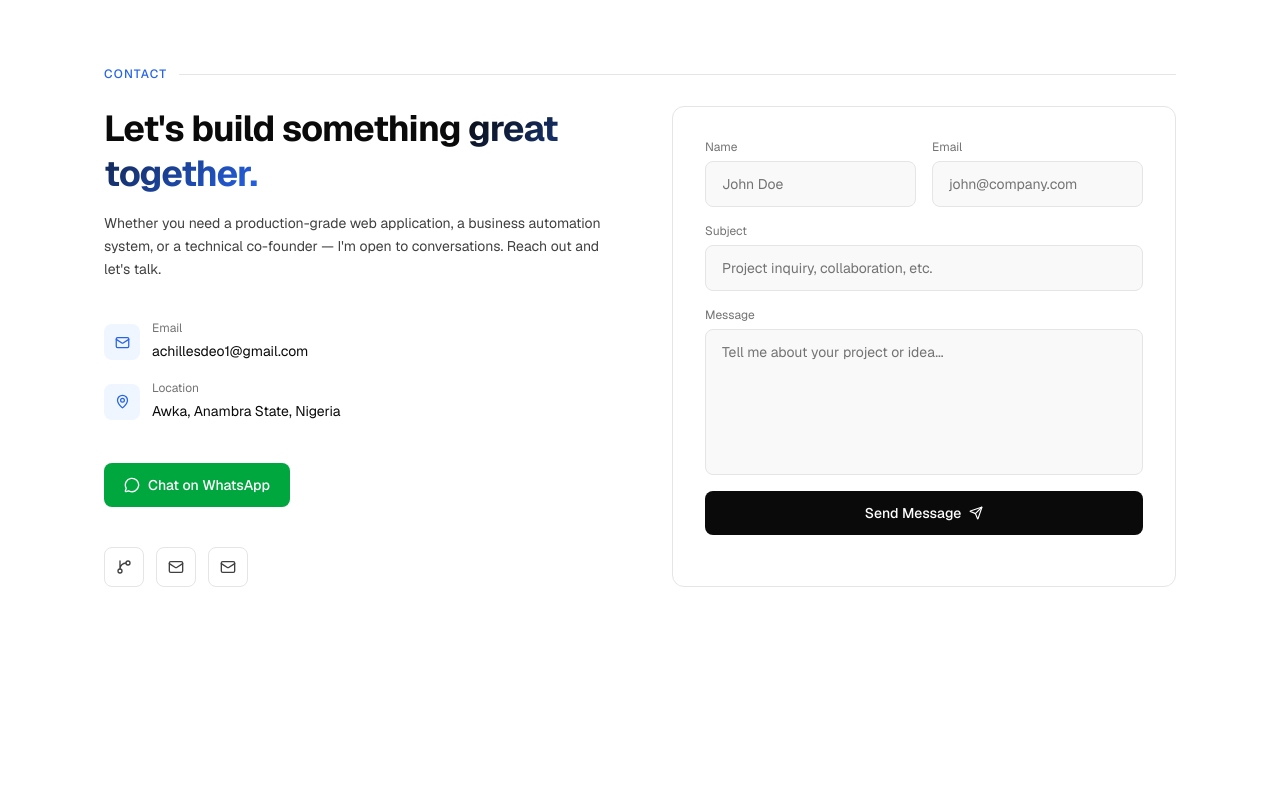
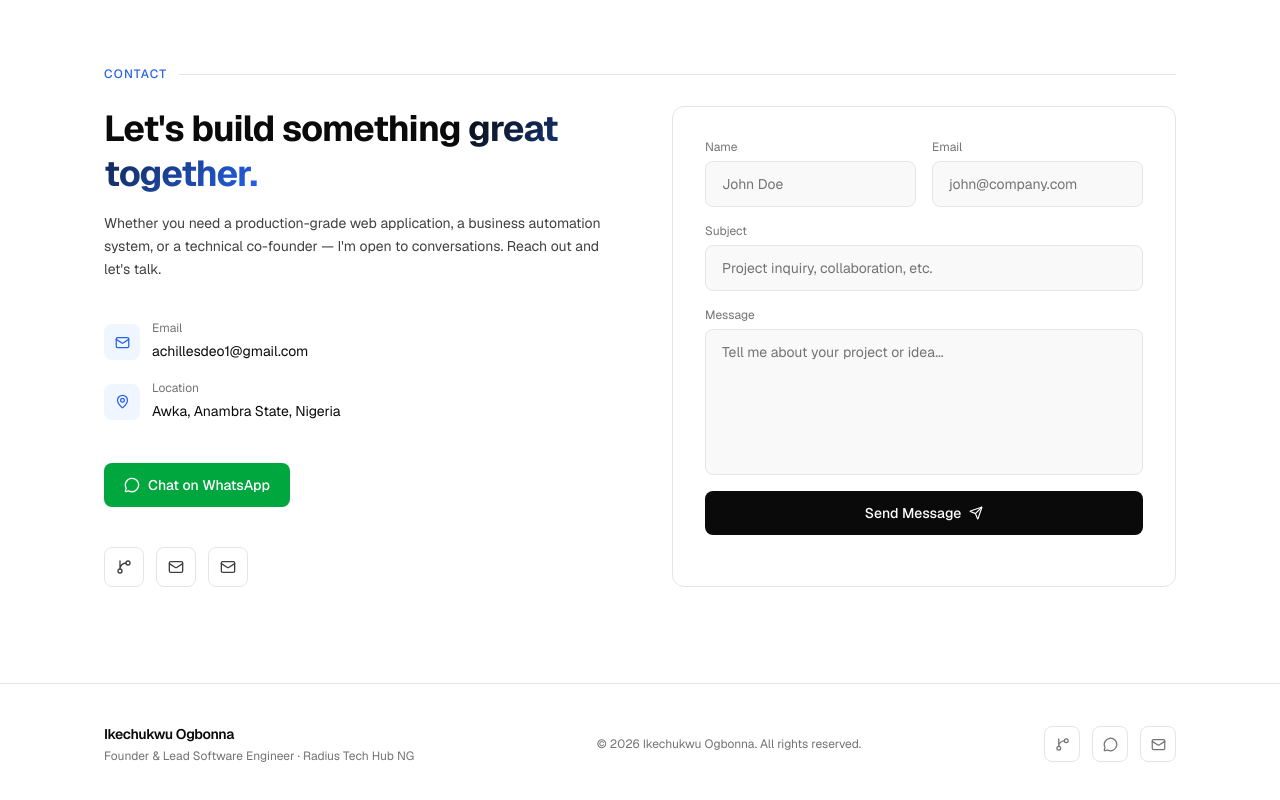
Before and after one commit to Gentledeath1/portfolio, a Next.js app: page / in a window 1280 px wide. Shown: the part 7454-8254 px from the top of the page. Before the commit the page ends 8137 px from the top, so only its background shows below. Built offline with nearby package versions, Linux system fonts and the light colour scheme.

Commit message:
feat: add Footer component

```diff
--- a/src/app/layout.tsx
+++ b/src/app/layout.tsx
@@ -2,6 +2,7 @@ import type { Metadata } from "next";
 import { Geist, Geist_Mono } from "next/font/google";
 import "./globals.css";
 import Navbar from "@/components/layout/Navbar";
+import Footer from "@/components/layout/Footer";
 
 const geistSans = Geist({
   variable: "--font-geist-sans",
@@ -68,6 +69,7 @@ export default function RootLayout({
       <body className="min-h-screen antialiased">
         <Navbar />
         {children}
+        <Footer />
       </body>
     </html>
   );
--- /dev/null
+++ b/src/components/layout/Footer.tsx
@@ -0,0 +1,55 @@
+import { GitBranch, Mail, MessageCircle } from "lucide-react";
+
+export default function Footer() {
+  const year = new Date().getFullYear();
+
+  return (
+    <footer className="border-t border-[var(--border)] py-10">
+      <div
+        className="mx-auto px-6 flex flex-col md:flex-row items-center justify-between gap-6"
+        style={{ maxWidth: "var(--max-width)" }}
+      >
+        {/* Left */}
+        <div className="flex flex-col items-center md:items-start gap-1">
+          <span className="text-sm font-semibold text-[var(--foreground)] tracking-tight">
+            Ikechukwu Ogbonna
+          </span>
+          <span className="text-xs text-[var(--foreground-tertiary)]">
+            Founder & Lead Software Engineer · Radius Tech Hub NG
+          </span>
+        </div>
+
+        {/* Center */}
+        <p className="text-xs text-[var(--foreground-tertiary)] text-center">
+          © {year} Ikechukwu Ogbonna. All rights reserved.
+        </p>
+
+        {/* Right */}
+        <div className="flex items-center gap-3">
+          <a
+            href="https://github.com/Gentledeath1"
+            target="_blank"
+            rel="noopener noreferrer"
+            className="w-9 h-9 rounded-lg border border-[var(--border)] flex items-center justify-center text-[var(--foreground-tertiary)] hover:text-[var(--foreground)] hover:border-[var(--border-strong)] transition-all duration-150"
+          >
+            <GitBranch size={15} />
+          </a>
+          <a
+            href="https://wa.me/2348066687958"
+            target="_blank"
+            rel="noopener noreferrer"
+            className="w-9 h-9 rounded-lg border border-[var(--border)] flex items-center justify-center text-[var(--foreground-tertiary)] hover:text-[var(--foreground)] hover:border-[var(--border-strong)] transition-all duration-150"
+          >
+            <MessageCircle size={15} />
+          </a>
+          <a
+            href="mailto:achillesdeo1@gmail.com"
+            className="w-9 h-9 rounded-lg border border-[var(--border)] flex items-center justify-center text-[var(--foreground-tertiary)] hover:text-[var(--foreground)] hover:border-[var(--border-strong)] transition-all duration-150"
+          >
+            <Mail size={15} />
+          </a>
+        </div>
+      </div>
+    </footer>
+  );
+}
```
